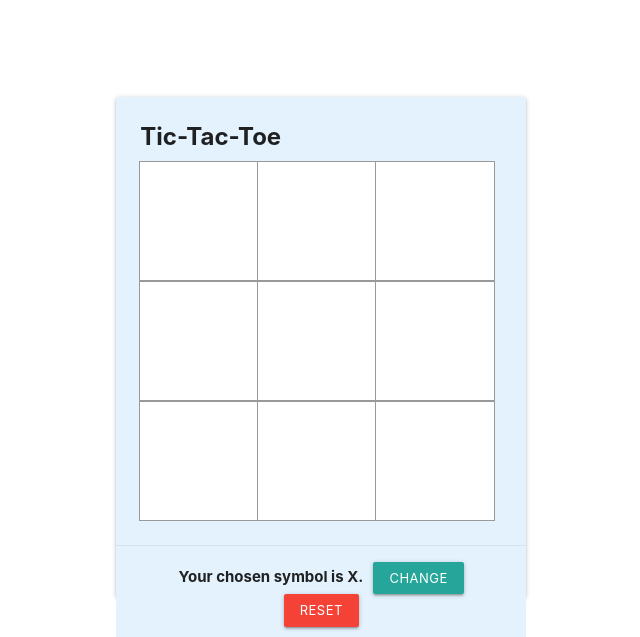
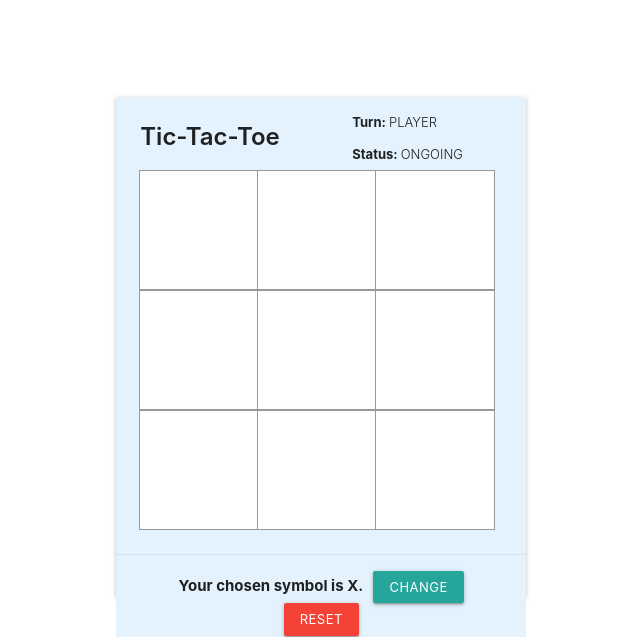
Before and after one commit to abhie-lp/tic-tac-toe-django, a Django app: page / in a window 1280 px wide. Shown: the top 637 px of the page, without its empty margins (311-951 px from the left). Run offline with Django 3.2, Linux system fonts and the light colour scheme; the visitor is signed in with stand-in values (Sample User, id 1); some libraries are stand-ins or nearby versions.

Commit message:
Show player turn and game status and return 405 for move after game over

```diff
--- a/games/templates/games/game.html
+++ b/games/templates/games/game.html
@@ -49,11 +49,33 @@
           {% with game=request.user.game %}
             <div class="card blue lighten-5" style="height: 500px; width: 410px">
               <div class="card-content">
-                <span class="card-title" style="font-weight: bold">
+                <div class="card-title">
+                  <span class="left" style="font-weight: 600">
                     Tic-Tac-Toe
                   </span>
+                  <div class="right" style="width: 150px; font-size: 13px; margin-top: -15px">
+                    <strong style="font-weight: bold">Turn: </strong>
+                    <span id="playerTurn">PLAYER</span>
+                    <br>
+                    <span style="font-weight: bold">Status: </span>
+                    <span id="gameStatus">
+                      {% if game.winner == None %}
+                        ONGOING
+                      {% elif game.winner == 'C' %}
+                        COMPUTER WINS
+                      {% elif game.winner == 'T' %}
+                        TIE
+                      {% else %}
+                        PLAYER WINS
+                      {% endif %}
+                    </span>
+                  </div>
+                </div>
+
                 {% for row in game.board %}
                   <div class="board-row">
+
+                    {% if game.winner %}
                       {% for col in row %}
                         {% if col == '1' %}
                           <button class="square grey lighten-3">{{ game.symbol }}</button>
@@ -62,6 +84,20 @@
                             <button class="square deep-orange lighten-2">O</button>
                           {% else %}
                             <button class="square deep-orange lighten-2">X</button>
+                          {% endif %}
+                        {% else %}
+                          <button class="square white"></button>
+                        {% endif %}
+                      {% endfor %}
+                    {% else %}
+                      {% for col in row %}
+                        {% if col == '1' %}
+                          <button class="square grey lighten-3">{{ game.symbol }}</button>
+                        {% elif col == '2' %}
+                          {% if game.symbol == 'X' %}
+                            <button class="square white">O</button>
+                          {% else %}
+                            <button class="square white">X</button>
                           {% endif %}
                         {% else %}
                           <form
@@ -75,6 +111,7 @@
                           </form>
                         {% endif %}
                       {% endfor %}
+                    {% endif %}
                   </div>
                 {% endfor %}
 
@@ -118,6 +155,9 @@
           Tie: 'T',
         })
 
+        const gameStatusElement = document.getElementById("gameStatus")
+        const playerTurnElement = document.getElementById("playerTurn")
+
         for (let ele of Array.from(blocks)) {
           const innerText = ele.textContent.trim()
           if (innerText === 'X' || innerText === 'O') {
@@ -142,6 +182,10 @@
           return button
         }
 
+        const updatePlayerTurn = () => (
+            playerTurnElement.innerText = playerTurnElement.innerText === "PLAYER" ? "COMPUTER" : "PLAYER"
+        )
+
 
         const forms = document.getElementsByClassName("cellBlockForm")
         Array.from(forms).forEach(form => form.addEventListener("submit", (event) => {
@@ -151,6 +195,8 @@
             event.target.replaceWith(
                 createButtonSymbol(document.getElementById("chosen-symbol").textContent, true)
             )
+            playerTurnElement.textContent = updatePlayerTurn()
+
             const formData = new FormData(event.target)
             fetch(
                 "{% url 'make_move' %}",
@@ -166,8 +212,9 @@
                     document.getElementById(`cell-${com['row']}${com['col']}`).replaceWith(
                         createButtonSymbol(comSymbol(json['player']))
                     )
+                  }
 
-                    if (json['win_status'] != null) {
+                  if (json['win_status'] !== null) {
                     gameOver = true
                     const { row, col, diagonal, winner } = json['win_status']
                     const cellBlocks = document.querySelectorAll(".board-row button")
@@ -205,6 +252,7 @@
                           cell.classList.remove("grey")
                           cell.classList.add("green", "lighten-2")
                         })
+                        gameStatusElement.textContent = "PLAYER WINS"
                         break
                       case Winner.Computer:
                         // Computer Wins
@@ -212,8 +260,15 @@
                           cell.classList.remove("white")
                           cell.classList.add("orange", "lighten-2")
                         })
+                        gameStatusElement.textContent = "COMPUTER WINS"
+                        break
+                      case Winner.Tie:
+                        gameStatusElement.textContent = "TIE"
+                        break
                     }
-                    }
+                    playerTurnElement.textContent = "-"
+                  } else {
+                    playerTurnElement.textContent = updatePlayerTurn()
                   }
                   blockRequest = false
                 })
--- a/games/views.py
+++ b/games/views.py
@@ -1,7 +1,7 @@
 from operator import itemgetter
 from typing import Optional
 
-from django.http import HttpResponse, JsonResponse
+from django.http import HttpResponse, JsonResponse, HttpResponseNotAllowed
 from django.shortcuts import render, redirect
 from django.contrib.auth.decorators import login_required
 from django.views.decorators.csrf import csrf_exempt
@@ -36,13 +36,21 @@ def game_page(request):
 def make_a_move_view(request):
     game: Game = request.user.game
 
-    row, col = (int(x) for x in itemgetter("row", "col")(request.POST))
+    # If game is already over then return response
+    if game.winner:
+        return HttpResponseNotAllowed("Game is already over")
+
+    row, col = int(request.POST["row"]), int(request.POST["col"])
     game = game.make_a_move(Cell(row, col), PLAYER_MOVE)
     win_status = check_winner(game)
     com_move: Optional[Cell] = None
     if not win_status and game.moves_left > 0:
         com_move = computer_move(game)
         win_status = check_winner(game)
+
+    if win_status:
+        game.winner = win_status.winner.value
+        game.save()
 
     return JsonResponse({"player": game.symbol,
                          "com_position": com_move._asdict()
```
Lines whose indentation alone changed are shown as unchanged.
